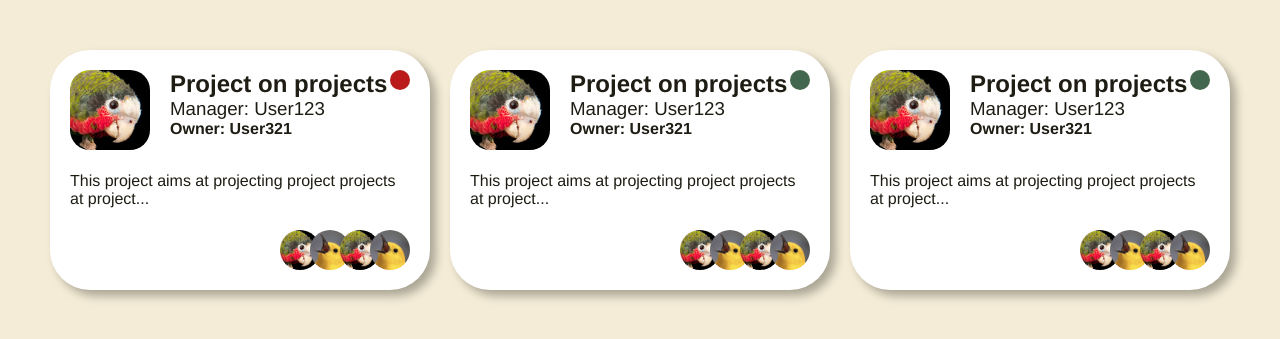
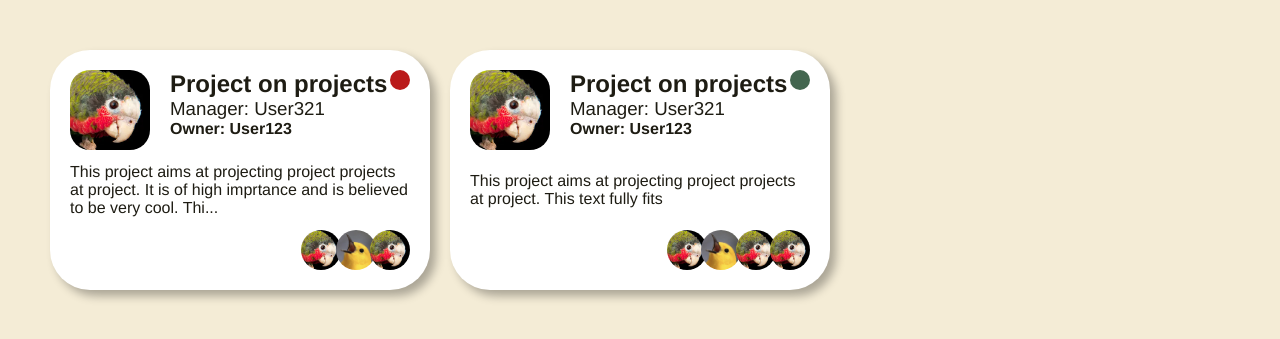
Before and after one commit to AnuraagDeshpande/SoftwareSuperProject_repo, a PHP site: page /project_list.php in a window 1280 px wide. Shown: the part 50-389 px from the top of the page. Run offline with PHP 8.4, Linux system fonts and the light colour scheme.

Commit message:
moved the process of putting a list of projects on a page into a js file

```diff
--- a/project_list.php
+++ b/project_list.php
@@ -21,68 +21,10 @@
         <!--javaScript-->
         </div>
 
-        <div class="projects-grid">
-            <div class="project-card">
-                <div class="project-card-header">
-                    <img class="project-icon" src="media/profile-picture-placeholder.png">
-                    <div class="project-title">
-                        <h2>Project on projects</h2>
-                        <h3>Manager: User123</h3>
-                        <h4>Owner: User321</h4>
-                    </div>
-                </div>
-                <p>
-                    This project aims at projecting project projects at project...
-                </p>
-                <div class="status error"></div>
-                <div class="participants">
-                    <img src="media/profile-picture-placeholder.png">
-                    <img src="media/profile-picture-placeholder2.jpg">
-                    <img src="media/profile-picture-placeholder.png">
-                    <img src="media/profile-picture-placeholder2.jpg">
-                </div>
-            </div>
-            <div class="project-card">
-                <div class="project-card-header">
-                    <img class="project-icon" src="media/profile-picture-placeholder.png">
-                    <div class="project-title">
-                        <h2>Project on projects</h2>
-                        <h3>Manager: User123</h3>
-                        <h4>Owner: User321</h4>
-                    </div>
-                </div>
-                <p>
-                    This project aims at projecting project projects at project...
-                </p>
-                <div class="status active"></div>
-                <div class="participants">
-                    <img src="media/profile-picture-placeholder.png">
-                    <img src="media/profile-picture-placeholder2.jpg">
-                    <img src="media/profile-picture-placeholder.png">
-                    <img src="media/profile-picture-placeholder2.jpg">
-                </div>
-            </div>
-            <div class="project-card">
-                <div class="project-card-header">
-                    <img class="project-icon" src="media/profile-picture-placeholder.png">
-                    <div class="project-title">
-                        <h2>Project on projects</h2>
-                        <h3>Manager: User123</h3>
-                        <h4>Owner: User321</h4>
-                    </div>
-                </div>
-                <p>
-                    This project aims at projecting project projects at project...
-                </p>
-                <div class="status active"></div>
-                <div class="participants">
-                    <img src="media/profile-picture-placeholder.png">
-                    <img src="media/profile-picture-placeholder2.jpg">
-                    <img src="media/profile-picture-placeholder.png">
-                    <img src="media/profile-picture-placeholder2.jpg">
-                </div>
-            </div>
+        <div class="projects-grid js-project-list">
+        <!--javaScript in project_list.js-->
         </div>
         <script type="module" src="scripts/navigation.js"></script>
+        <script type="module" src="scripts/project_list.js"></script>
     </body>
 </hrml>
--- /dev/null
+++ b/scripts/project_list.js
@@ -0,0 +1,85 @@
+class ProjectList{
+    projects;
+
+    constructor(){
+        this.fetchData();
+        this.displayProjects();
+    }
+
+    fetchData(){
+        this.projects=[
+        {
+            projectName:"Project on projects",
+            projectIcon:"profile-picture-placeholder.png",
+            manager:"User321",
+            owner:"User123",
+            desc:"This project aims at projecting project projects at project. It is of high imprtance and is believed to be very cool. This text doens't fit",
+            participants:[
+                "profile-picture-placeholder.png",
+                "profile-picture-placeholder2.jpg",
+                "profile-picture-placeholder.png",
+            ],
+            status:"error"
+        },
+        {
+            projectName:"Project on projects",
+            projectIcon:"profile-picture-placeholder.png",
+            manager:"User321",
+            owner:"User123",
+            desc:"This project aims at projecting project projects at project. This text fully fits",
+            participants:[
+                "profile-picture-placeholder.png",
+                "profile-picture-placeholder2.jpg",
+                "profile-picture-placeholder.png",
+                "profile-picture-placeholder.png",
+                "profile-picture-placeholder.png",
+            ],
+            status: "active"
+        }
+        ];
+    }
+
+    displayProjects(){
+        const div = document.querySelector(".js-project-list");
+        if(div){
+            let generatedHTML="";
+            this.projects.forEach(element => {
+                //we cut description if needed
+                let desc = element.desc;
+                if(desc.length>120){
+                    desc=desc.slice(0,121)+"..."
+                }
+                //we create the card
+                const card = `
+                <div class="project-card">
+                    <div class="project-card-header">
+                        <img class="project-icon" src="media/${element.projectIcon}">
+                        <div class="project-title">
+                            <h2>${element.projectName}</h2>
+                            <h3>Manager: ${element.manager}</h3>
+                            <h4>Owner: ${element.owner}</h4>
+                        </div>
+                    </div>
+                    <p>
+                        ${desc}
+                    </p>
+                    <div class="status ${element.status}"></div>
+                    <div class="participants">
+                        ${element.participants.slice(0,4).map(part=>{return `<img src="media/${part}">`}).join()}
+                    </div>
+                </div>
+                `;
+                generatedHTML+=card;
+            });
+            div.innerHTML=generatedHTML;
+        } else {
+            console.log("no js-project-list class found")
+        }
+    }
+
+    addProject(newProject){
+        projects.push(newProject);
+    }
+}
+
+const projects = new ProjectList();
```
